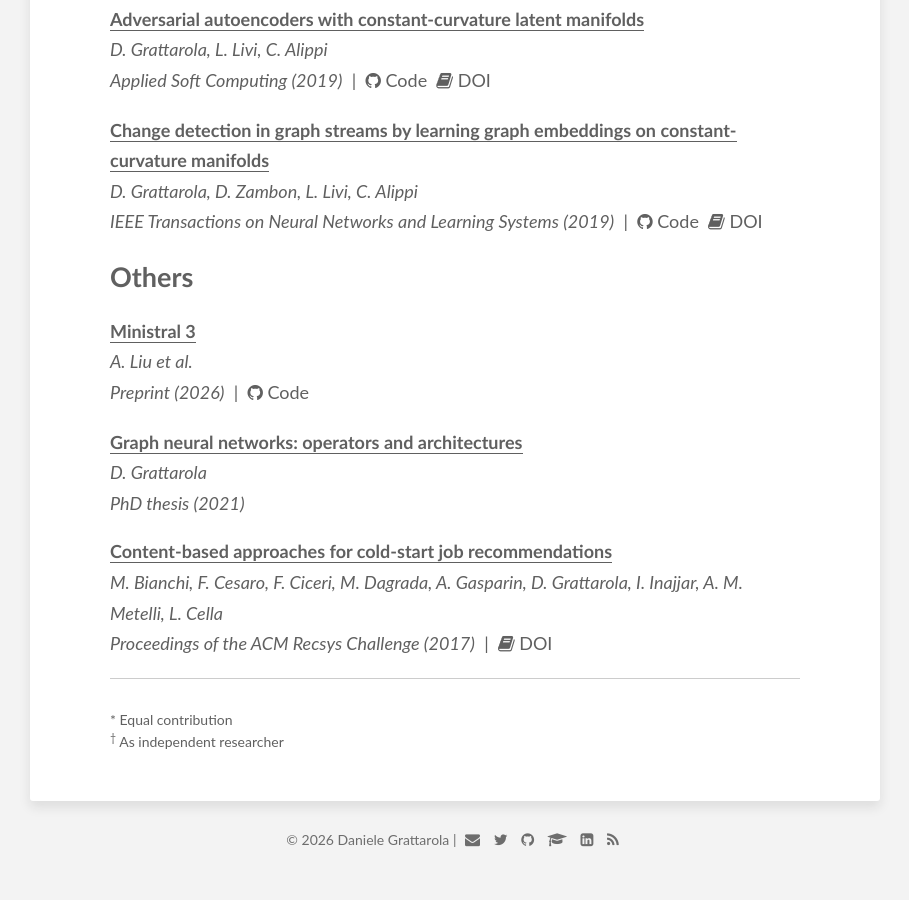
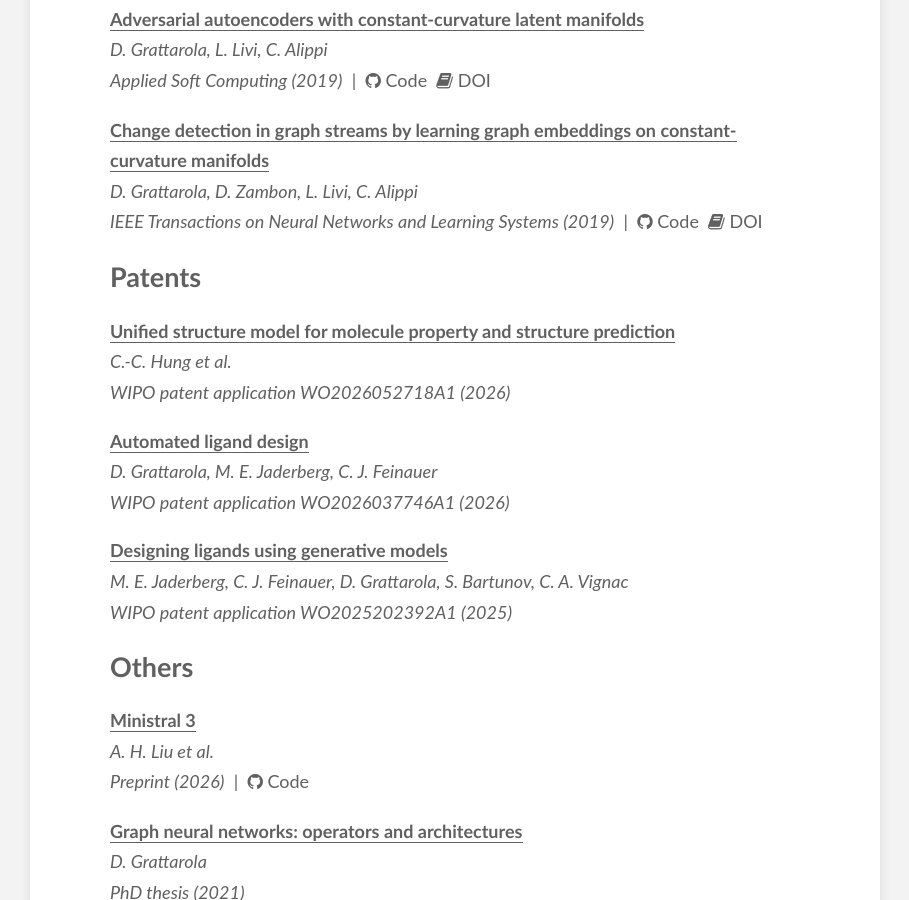
Before and after one commit to danielegrattarola/danielegrattarola.github.io, a Jekyll site: the page built from publications/index.html, in a window 1280 px wide and 900 px high, scrolled down 2461 px. Shown: the whole window, without its empty margins (185-1094 px from the left). Built offline with Jekyll 4.4.1, drawn with Linux system fonts in a browser that asks for light colours; some web fonts are replaced; before the commit the page ends 3337 px from its top, so only the background shows below that.

Commit message:
Add patents and shorten long publication author lists

```diff
--- a/_data/publications.yaml
+++ b/_data/publications.yaml
@@ -164,10 +164,50 @@
       doi: https://doi.org/10.1109/TNNLS.2019.2927301
       year: 2019
 
+- type: Patents
+  publications:
+    - title: Unified structure model for molecule property and structure prediction
+      authors: C.-C. Hung, M. E. Jaderberg, J. P. Bambrick, J. W. Briody, K. M. Schaarschmidt, L. Rampášek, C. J. Feinauer, T. Ayoola, A. Osokin, B. A. Rózemberczki, A. Malinin, A. Ashukha, D. Grattarola, J. S. Abramson, J. T. Dunger, R. A. Evans, V. C. Bapst, W. Czarnecki, D. Reiman, Z. Wu
+      venue: WIPO patent application WO2026052718A1
+      link: https://patents.google.com/patent/WO2026052718A1/en
+      year: 2026
+
+    - title: Automated ligand design
+      authors: D. Grattarola, M. E. Jaderberg, C. J. Feinauer
+      venue: WIPO patent application WO2026037746A1
+      link: https://patents.google.com/patent/WO2026037746A1/en
+      year: 2026
+
+    - title: Designing ligands using generative models
+      authors: M. E. Jaderberg, C. J. Feinauer, D. Grattarola, S. Bartunov, C. A. Vignac
+      venue: WIPO patent application WO2025202392A1
+      link: https://patents.google.com/patent/WO2025202392A1/en
+      year: 2025
+
 - type: Others
   publications:
     - title: "Ministral 3"
-      authors: A. Liu et al.
+      authors: >-
+        A. H. Liu, K. Khandelwal, S. Subramanian, V. Jouault, A. Rastogi, A. Sadé,
+        A. Jeffares, A. Jiang, A. Cahill, A. Gavaudan, A. Sablayrolles, A. Héliou,
+        A. You, A. Ehrenberg, A. Lo, A. Eliseev, A. Calvi, A. Sooriyarachchi,
+        B. Bout, B. Rozière, B. De Monicault, C. Lanfranchi, C. Barreau, C. Courtot,
+        D. Grattarola, D. Dabert, D. de las Casas, E. Chane-Sane, F. Ahmed,
+        G. Berrada, G. Ecrepont, G. Guinet, G. Novikov, G. Kunsch, G. Lample,
+        G. Martin, G. Gupta, J. Ludziejewski, J. Rute, J. Studnia, J. Amar,
+        J. Delas, J. S. Roberts, K. Yadav, K. Chandu, K. Jain, L. Aitchison,
+        L. Fainsin, L. Blier, L. Zhao, L. Martin, L. Saulnier, L. Gao, M. Buyl,
+        M. Jennings, M. Pellat, M. Prins, M. Poirée, M. Guillaumin, M. Dinot,
+        M. Futeral, M. Darrin, M. Augustin, M. Chiquier, M. Schimpf, N. Grinsztajn,
+        N. Gupta, N. Raghuraman, O. Bousquet, O. Duchenne, P. Wang, P. von Platen,
+        P. Jacob, P. Wambergue, P. Kurylowicz, P. R. Muddireddy, P. Chagniot,
+        P. Stock, P. Agrawal, Q. Torroba, R. Sauvestre, R. Soletskyi, R. Menneer,
+        S. Vaze, S. Barry, S. Gandhi, S. Waghjale, S. Gandhi, S. Ghosh, S. Mishra,
+        S. Aithal, S. Antoniak, T. Le Scao, T. Cachet, T. S. Sorg, T. Lavril,
+        T. Nait Saada, T. Chabal, T. Foubert, T. Robert, T. Wang, T. Lawson,
+        T. Bewley, T. Bewley, T. Edwards, U. Jamil, U. Tomasini, V. Nemychnikova,
+        V. Phung, V. Maladière, V. Richard, W. Bouaziz, W.-D. Li, W. Marshall,
+        X. Li, X. Yang, Y. El Ouahidi, Y. Wang, Y. Tang, Z. Ramzi
       venue: Preprint
       link: https://arxiv.org/abs/2601.08584
       code: https://huggingface.co/collections/mistralai/ministral-3
--- a/publications/index.html
+++ b/publications/index.html
@@ -29,7 +29,8 @@
         ><strong>{{pub.title}}</strong></a
       >
       <br />
-      <i>{{pub.authors}}</i>
+      {% assign authors = pub.authors | split: ", " %}
+      <i>{% if authors.size > 10 %}{{ authors | first }} et al.{% else %}{{ pub.authors }}{% endif %}</i>
       <br />
       <i>{{pub.venue}} ({{pub.year}})</i>
       {% if pub.code or pub.code-tf or pub.code-pt or pub.poster or pub.doi%}
```
